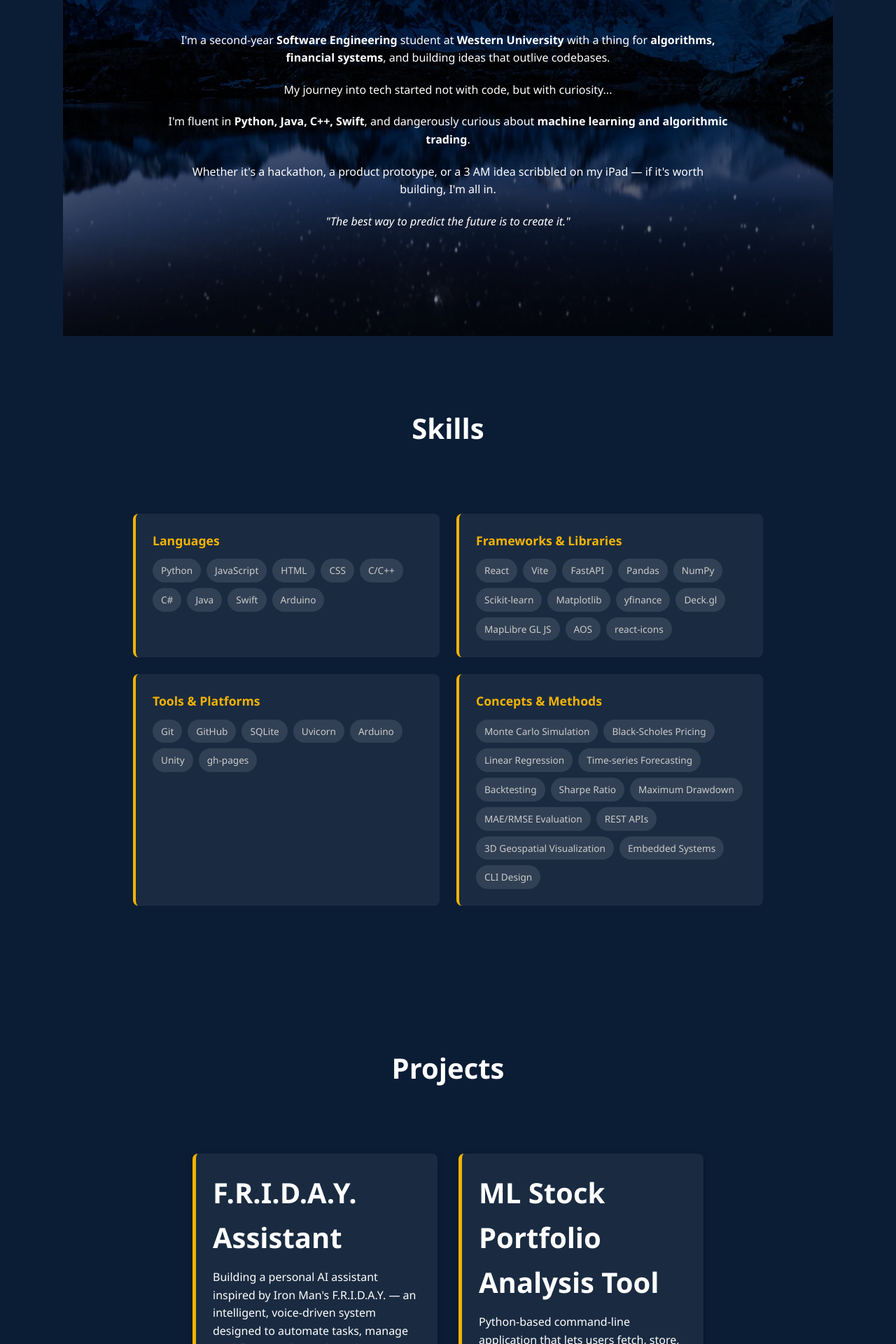
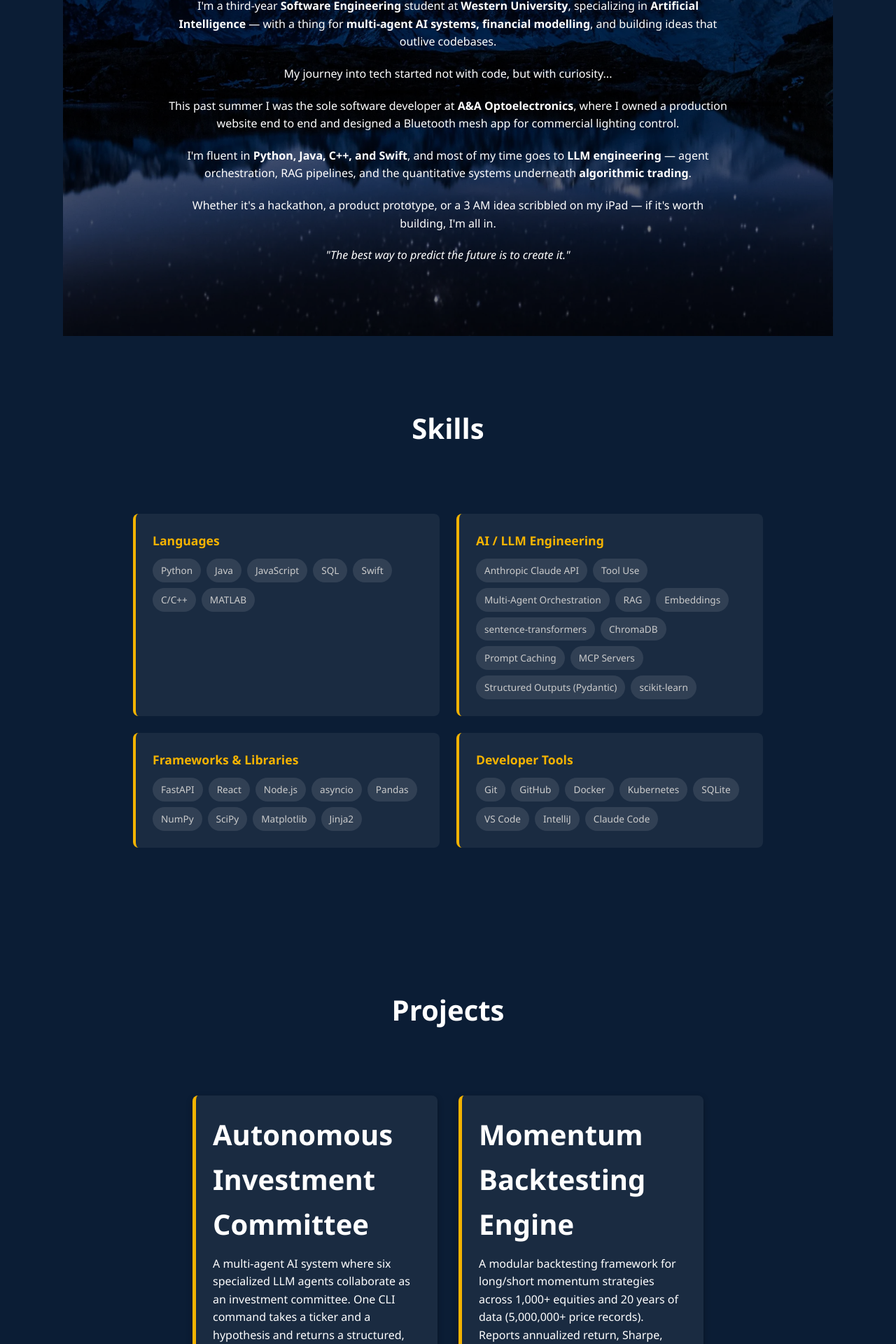
Before and after one commit to aarush-modi/aarush-portfolio, a React (Vite) app: page / in a window 1280 px wide. Shown: the part 320-2240 px from the top of the page at 70% size. Built offline with nearby package versions, Linux system fonts and the light colour scheme; the HTML template or start-up script is replaced by a standard one.

Commit message:
Updated data for new resume

```diff
--- a/index.html
+++ b/index.html
@@ -5,18 +5,18 @@
     <link rel="icon" href="/favicon.ico" />
     <meta name="viewport" content="width=device-width, initial-scale=1" />
     <meta name="theme-color" content="#0b1d35" />
-    <meta name="description" content="Aarush Modi — Software Engineering student at Western University. Building projects in algorithmic trading, machine learning, and financial systems with Python, Java, C++, and Swift." />
+    <meta name="description" content="Aarush Modi — Software Engineering student at Western University specializing in Artificial Intelligence. Building multi-agent LLM systems, RAG pipelines, and quantitative finance tooling in Python, Java, C++, and Swift." />
     <meta name="author" content="Aarush Modi" />
-    <meta name="keywords" content="Aarush Modi, software engineer, portfolio, Western University, Python, Java, C++, Swift, machine learning, algorithmic trading" />
+    <meta name="keywords" content="Aarush Modi, software engineer, portfolio, Western University, Python, Java, C++, Swift, machine learning, LLM engineering, multi-agent systems, RAG, Anthropic Claude API, algorithmic trading" />
     <meta property="og:type" content="website" />
-    <meta property="og:url" content="https://aarush-modi.ca" />
+    <meta property="og:url" content="https://aarushmodi.ca" />
     <meta property="og:title" content="Aarush Modi | Portfolio" />
-    <meta property="og:description" content="Software Engineering student at Western University. Building projects in algorithmic trading, machine learning, and financial systems." />
-    <meta property="og:image" content="https://aarush-modi.ca/og-image.png" />
+    <meta property="og:description" content="Software Engineering student at Western University, specializing in AI. Building multi-agent LLM systems, RAG pipelines, and quantitative finance tooling." />
+    <meta property="og:image" content="https://aarushmodi.ca/og-image.png" />
     <meta name="twitter:card" content="summary_large_image" />
     <meta name="twitter:title" content="Aarush Modi | Portfolio" />
-    <meta name="twitter:description" content="Software Engineering student at Western University. Building projects in algorithmic trading, machine learning, and financial systems." />
-    <meta name="twitter:image" content="https://aarush-modi.ca/og-image.png" />
+    <meta name="twitter:description" content="Software Engineering student at Western University, specializing in AI. Building multi-agent LLM systems, RAG pipelines, and quantitative finance tooling." />
+    <meta name="twitter:image" content="https://aarushmodi.ca/og-image.png" />
     <link rel="apple-touch-icon" href="/logo192.png" />
     <link rel="manifest" href="/manifest.json" />
     <title>Aarush Modi | Portfolio</title>
--- a/package.json
+++ b/package.json
@@ -2,7 +2,7 @@
   "name": "aarush-portfolio",
   "version": "0.1.0",
   "private": true,
-  "homepage": "https://aarush-modi.ca",
+  "homepage": "https://aarushmodi.ca",
   "type": "module",
   "dependencies": {
     "aos": "^2.3.4",
--- a/src/components/Experience.jsx
+++ b/src/components/Experience.jsx
@@ -1,5 +1,5 @@
 import React, { useState } from 'react';
-import { experience as experienceData } from '../data';
+import { experience as experienceData, education } from '../data';
 
 const Experience = () => {
   const [activeIndex, setActiveIndex] = useState(null);
@@ -10,6 +10,32 @@ const Experience = () => {
 
   return (
     <section id="experience">
+      <h2 data-aos="fade-up">Education</h2>
+      <div
+        data-aos="fade-up"
+        data-aos-delay="100"
+        style={{
+          maxWidth: '800px',
+          margin: '40px auto 80px',
+          background: 'var(--card-bg)',
+          padding: '20px',
+          borderRadius: '8px',
+          borderLeft: '4px solid var(--accent)',
+          textAlign: 'left',
+        }}
+      >
+        <h3 style={{ marginBottom: '5px' }}>{education.school}</h3>
+        <p style={{ fontSize: '0.9rem', color: 'var(--text-muted)', marginBottom: '10px' }}>
+          {education.time} · {education.location}
+        </p>
+        <p style={{ marginBottom: '10px' }}>{education.degree}</p>
+        <ul style={{ paddingLeft: '20px' }}>
+          {education.details.map((d, i) => (
+            <li key={i} style={{ marginBottom: '8px' }}>{d}</li>
+          ))}
+        </ul>
+      </div>
+
       <h2 data-aos="fade-up">Experience</h2>
       <div style={{ maxWidth: '800px', margin: '40px auto' }}>
         {experienceData.map((exp, index) => (
@@ -47,7 +73,7 @@ const Experience = () => {
               </span>
             </div>
             <div style={{
-              maxHeight: activeIndex === index ? "500px" : "0",
+              maxHeight: activeIndex === index ? "800px" : "0",
               overflow: "hidden",
               transition: "max-height 0.4s ease, opacity 0.3s ease",
               opacity: activeIndex === index ? 1 : 0,
--- a/src/components/Hero.jsx
+++ b/src/components/Hero.jsx
@@ -35,16 +35,23 @@ const Hero = () => {
         <h2 data-aos="fade-up" style={{ paddingTop: '120px' }}>~/aarush</h2>
 
         <p data-aos="fade-up" data-aos-delay="100" style={{ maxWidth: '800px', margin: '0 auto' }}>
-          I'm a second-year <strong>Software Engineering</strong> student at <strong>Western University</strong> with a thing for
-          <strong> algorithms, financial systems</strong>, and building ideas that outlive codebases.
+          I'm a third-year <strong>Software Engineering</strong> student at <strong>Western University</strong>, specializing in
+          <strong> Artificial Intelligence</strong> — with a thing for <strong>multi-agent AI systems, financial modelling</strong>,
+          and building ideas that outlive codebases.
         </p>
 
         <p data-aos="fade-up" data-aos-delay="200" style={{ maxWidth: '800px', margin: '20px auto' }}>
           My journey into tech started not with code, but with curiosity...
         </p>
 
+        <p data-aos="fade-up" data-aos-delay="300" style={{ maxWidth: '800px', margin: '20px auto' }}>
+          This past summer I was the sole software developer at <strong>A&amp;A Optoelectronics</strong>, where I owned a production
+          website end to end and designed a Bluetooth mesh app for commercial lighting control.
+        </p>
+
         <p data-aos="fade-up" data-aos-delay="400" style={{ maxWidth: '800px', margin: '20px auto' }}>
-          I'm fluent in <strong>Python, Java, C++, Swift</strong>, and dangerously curious about <strong>machine learning and algorithmic trading</strong>.
+          I'm fluent in <strong>Python, Java, C++, and Swift</strong>, and most of my time goes to <strong>LLM engineering</strong> —
+          agent orchestration, RAG pipelines, and the quantitative systems underneath <strong>algorithmic trading</strong>.
         </p>
 
         <p data-aos="fade-up" data-aos-delay="500" style={{ maxWidth: '800px', margin: '20px auto' }}>
--- a/src/data.js
+++ b/src/data.js
@@ -7,24 +7,34 @@ export const navLinks = [
   { label: "Connect", href: "#connect" },
 ];
 
+export const education = {
+  school: "University of Western Ontario",
+  location: "London, ON",
+  degree: "BESc, Software Engineering (Co-op) — Specialization in Artificial Intelligence",
+  time: "Sept 2024 – June 2029",
+  details: [
+    "Coursework (2026–27): Introduction to Machine Learning (DS 3000); Data Engineering & Machine Learning (AISE 3010).",
+  ],
+};
+
 export const projects = [
   {
-    title: "F.R.I.D.A.Y. Assistant",
-    desc: "Building a personal AI assistant inspired by Iron Man's F.R.I.D.A.Y. — an intelligent, voice-driven system designed to automate tasks, manage workflows, and provide real-time insights.",
-    tech: ["Python", "AI/ML", "NLP", "APIs"],
-    link: "https://github.com/aarush-modi",
+    title: "Autonomous Investment Committee",
+    desc: "A multi-agent AI system where six specialized LLM agents collaborate as an investment committee. One CLI command takes a ticker and a hypothesis and returns a structured, citation-backed investment memo with a Buy/Sell/Hold recommendation. A Claude \"Chair\" agent decides at runtime which of five specialists to consult, so the execution graph comes from model reasoning rather than a hard-coded pipeline. Built from scratch on the raw Anthropic SDK — an async tool-use loop base class, a @tool decorator that generates JSON schemas from Python type hints, structure-aware RAG over SEC filings in ChromaDB, and prompt caching plus a tiered model architecture that keeps a full run under $1.",
+    tech: ["Python", "Anthropic Claude API", "asyncio", "ChromaDB", "RAG", "SQLite"],
+    link: "https://github.com/aarush-modi/Autonomous-Investment-Committee",
   },
   {
-    title: "ML Stock Portfolio Analysis Tool",
-    desc: "Python-based command-line application that lets users fetch, store, and analyze historical stock data — and forecast the next day's closing price using a regression model. Designed for finance enthusiasts, data scientists, and aspiring quants who want to explore short-term equity price prediction.",
-    tech: ["Python", "Pandas", "SQLite", "Matplotlib", "yfinance"],
-    link: "https://github.com/aarush-modi/Stock-Portfolio-Analysis",
+    title: "Momentum Backtesting Engine",
+    desc: "A modular backtesting framework for long/short momentum strategies across 1,000+ equities and 20 years of data (5,000,000+ price records). Reports annualized return, Sharpe, volatility, and max drawdown, with position sizing, transaction costs, and execution lag modeled.",
+    tech: ["Python", "Pandas", "yfinance", "SQLite", "Matplotlib"],
+    link: "https://github.com/aarush-modi/Momentum-Backtesting-Engine",
   },
   {
-    title: "2D Fantasy Kingdom RPG",
-    desc: "A top-down 2D RPG set in a fantasy kingdom, built as a school project. Features exploration, combat, and story-driven quests in a hand-crafted pixel world.",
-    tech: ["Unity", "C#", "2D Game Design"],
-    link: "https://github.com/aarush-modi",
+    title: "ML Stock Portfolio Analyzer",
+    desc: "Automates equity data acquisition, storage, and short-term price forecasting for 500+ tickers (100,000+ data points). Trains scikit-learn regression models that beat moving-average baselines by 15–20% on MAE/RMSE with sub-second inference.",
+    tech: ["Python", "Pandas", "scikit-learn", "yfinance", "SQLite"],
+    link: "https://github.com/aarush-modi/Stock-Portfolio-Analysis",
   },
   {
     title: "Monte Carlo Option Pricer",
@@ -33,20 +43,42 @@ export const projects = [
     link: "https://github.com/aarush-modi/Monte-Carlo-European-Option-Pricer",
   },
   {
-    title: "Momentum Backtesting Engine",
-    desc: "Python tool that evaluates momentum-based trading strategies. It fetches stock data, generates signals, simulates portfolio returns, calculates performance metrics, and visualizes the results.",
-    tech: ["Python", "Pandas", "SQLite", "Matplotlib", "yfinance"],
-    link: "https://github.com/aarush-modi/Momentum-Backtesting-Engine",
+    title: "F.R.I.D.A.Y. Assistant",
+    desc: "Building a personal AI assistant inspired by Iron Man's F.R.I.D.A.Y. — an intelligent, voice-driven system designed to automate tasks, manage workflows, and provide real-time insights.",
+    tech: ["Python", "AI/ML", "NLP", "APIs"],
+    link: "https://github.com/aarush-modi",
+  },
+  {
+    title: "2D Fantasy Kingdom RPG",
+    desc: "A top-down 2D RPG set in a fantasy kingdom, built as a school project. Features exploration, combat, and story-driven quests in a hand-crafted pixel world.",
+    tech: ["Unity", "C#", "2D Game Design"],
+    link: "https://github.com/aarush-modi",
   },
 ];
 
 export const experience = [
   {
-    title: "Apple Inc. — iOS Developer Co-Op",
-    time: "2023 – 2024",
+    title: "A&A Optoelectronics — Software Developer",
+    time: "May 2026 – Aug 2026 · Toronto, ON",
     bullets: [
-      "Built internal tools and helped resolve bugs for the Career Education Council.",
-      "Developed and pitched NeuroNova: a cognitive enhancement app featured in the Guelph App Showcase.",
+      "Sole software developer for the company — led requirements and design of a new corporate website and a commercial lighting-control app that automates multiple light fixtures over Bluetooth mesh with sensor-driven behaviours like motion-triggered dim timers.",
+      "Owned the live production site's security and availability — hardened the site, reviewed traffic and access logs, and served as the technical point of contact for issues.",
+      "Resolved a production outage affecting VPN and secure-browser clients within 24 hours, tracing the root cause, restoring access, and filing the vendor report that cleared the false positive.",
+    ],
+  },
+  {
+    title: "Career Education Council (in partnership with Apple) — iOS App Developer, Co-op",
+    time: "Oct 2023 – Jan 2024 · Guelph, ON",
+    bullets: [
+      "Selected for an Apple-partnered co-op program in optimized, production-ready iOS app development and entrepreneurship.",
+      "Independently researched, designed, and built a self-improvement iOS app in Swift; pitched it at the Guelph Developer Showcase, generating 6 investor inquiries.",
+    ],
+  },
+  {
+    title: "Privately Managed Residential Properties — Property Manager",
+    time: "June 2023 – Oct 2025 · Ajax, ON",
+    bullets: [
+      "Independently ran operations, RTA-compliant maintenance, leasing tours, and tenant relations for multiple residential properties on behalf of a non-resident owner for 2+ years, alongside full-time studies.",
     ],
   },
   {
@@ -77,10 +109,10 @@ export const experience = [
 ];
 
 export const skills = [
-  { category: "Languages", items: ["Python", "JavaScript", "HTML", "CSS", "C/C++", "C#", "Java", "Swift", "Arduino"] },
-  { category: "Frameworks & Libraries", items: ["React", "Vite", "FastAPI", "Pandas", "NumPy", "Scikit-learn", "Matplotlib", "yfinance", "Deck.gl", "MapLibre GL JS", "AOS", "react-icons"] },
-  { category: "Tools & Platforms", items: ["Git", "GitHub", "SQLite", "Uvicorn", "Arduino", "Unity", "gh-pages"] },
-  { category: "Concepts & Methods", items: ["Monte Carlo Simulation", "Black-Scholes Pricing", "Linear Regression", "Time-series Forecasting", "Backtesting", "Sharpe Ratio", "Maximum Drawdown", "MAE/RMSE Evaluation", "REST APIs", "3D Geospatial Visualization", "Embedded Systems", "CLI Design"] },
+  { category: "Languages", items: ["Python", "Java", "JavaScript", "SQL", "Swift", "C/C++", "MATLAB"] },
+  { category: "AI / LLM Engineering", items: ["Anthropic Claude API", "Tool Use", "Multi-Agent Orchestration", "RAG", "Embeddings", "sentence-transformers", "ChromaDB", "Prompt Caching", "MCP Servers", "Structured Outputs (Pydantic)", "scikit-learn"] },
+  { category: "Frameworks & Libraries", items: ["FastAPI", "React", "Node.js", "asyncio", "Pandas", "NumPy", "SciPy", "Matplotlib", "Jinja2"] },
+  { category: "Developer Tools", items: ["Git", "GitHub", "Docker", "Kubernetes", "SQLite", "VS Code", "IntelliJ", "Claude Code"] },
 ];
 
 export const socials = [
```
Also changed, not shown: public/manifest.json, 1 other file (tests, documents, lock files or other folders).
